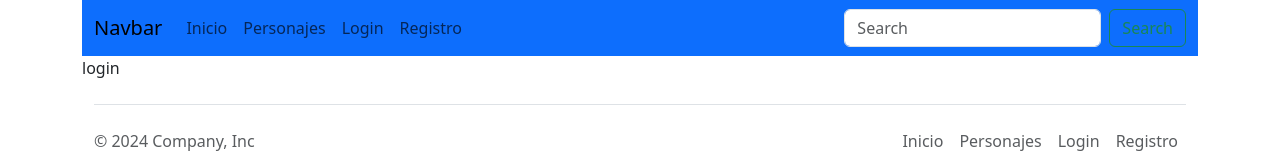
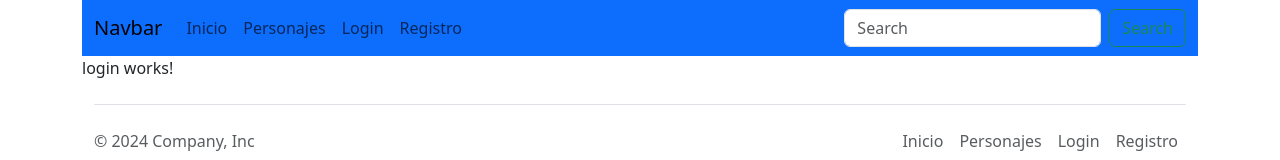
Before and after one commit to viheru/trabajorepositorio, an Angular app: page /login in a window 1280 px wide. Shown: the top 160 px of the page. Built offline with nearby package versions, Linux system fonts and the light colour scheme.

Commit message:
personaje

```diff
--- a/src/app/componentes/login/login.component.html
+++ b/src/app/componentes/login/login.component.html
@@ -1 +1 @@
-<p>login</p>
+<p>login works!</p>
--- a/src/app/componentes/personaje/personaje.component.html
+++ b/src/app/componentes/personaje/personaje.component.html
@@ -13,7 +13,7 @@
                     <p><strong>Religion: </strong>{{personaje.religion}}</p>
                 </div>
                 <div class="card-footer">
-                    <p class="text-muted"><strong>Creacion: </strong>{{personaje.created_at}}</p>
+                    <p class="text-muted"><strong>Creaion: </strong>{{personaje.created_at}}</p>
                 </div>
             </div>
         </div>
```
